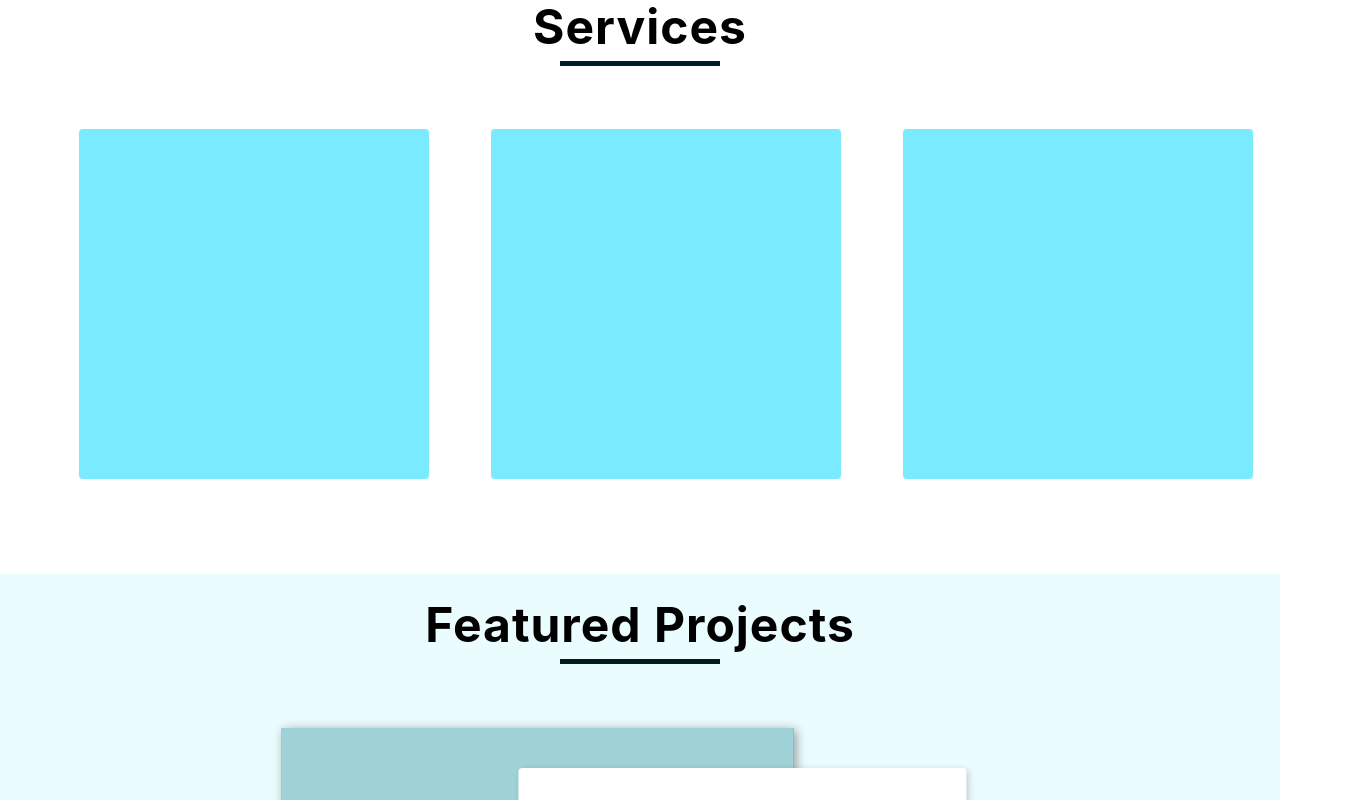
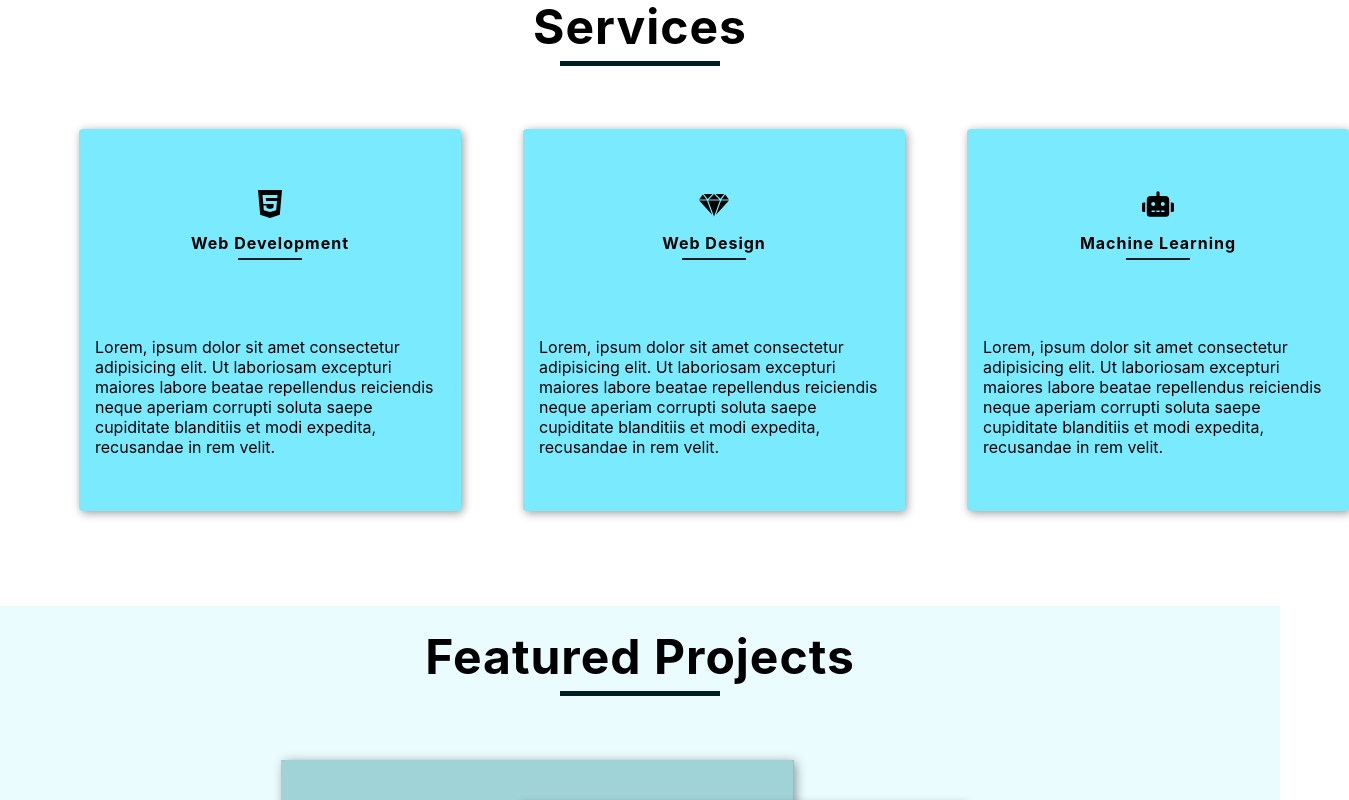
Before and after one commit to dragosdaniil/portofolio-app, a React (Create React App) app: page / in a window 1280 px wide. Shown: the part 840-1640 px from the top of the page, 1349 px wide, since content can reach past the window. Built offline with nearby package versions, Linux system fonts and the light colour scheme; grey boxes are pictures that could not be loaded.

Commit message:
minor changes

```diff
--- a/src/components/FeaturedProjects.js
+++ b/src/components/FeaturedProjects.js
@@ -1,6 +1,5 @@
 import React from "react";
 import Project from "./Project";
-import { Link } from "react-router-dom";
 import { useGlobalContext } from "../context";
 
 const FeaturedProjects = ({ title }) => {
--- a/src/components/Navbar.js
+++ b/src/components/Navbar.js
@@ -1,7 +1,6 @@
 import React, { useRef, useEffect, useState } from "react";
 import { Link } from "react-router-dom";
 import { FaBars } from "react-icons/fa";
-import { useGlobalContext } from "../context";
 
 const PageNavbar = () => {
   // TO DO: FIX THE WIDTH-CHANGING BUG(DELETE THE INLINE STYLE WHEN WIDTH > 992px)
--- a/src/components/Project.js
+++ b/src/components/Project.js
@@ -17,7 +17,7 @@ const Project = ({
     <article className="project">
       <div className="project-center">
         <div className={`img-container ${imgSide}`}>
-          <img src={image} alt="image" />
+          <img src={image} alt="" />
           <div className="img-overlay"></div>
         </div>
         <div className={`project-info ${infoSide}`}>
@@ -25,7 +25,11 @@ const Project = ({
           <p>{description}</p>
           <div className="tag-list">
             {tags.map((tag, index) => {
-              return <h5 className="tag">{tag}</h5>;
+              return (
+                <h5 className="tag" key={index}>
+                  {tag}
+                </h5>
+              );
             })}
           </div>
           <div className="button-container">
--- a/src/components/Service.js
+++ b/src/components/Service.js
@@ -1,7 +1,21 @@
 import React from "react";
 
-const Service = () => {
-  return <article className="service"></article>;
+const Service = ({ children, title }) => {
+  return (
+    <article className="service">
+      <header>
+        <h3 className="service-logo">{children}</h3>
+        <h4>{title}</h4>
+        <div className="underline2"></div>
+      </header>
+      <p>
+        Lorem, ipsum dolor sit amet consectetur adipisicing elit. Ut laboriosam
+        excepturi maiores labore beatae repellendus reiciendis neque aperiam
+        corrupti soluta saepe cupiditate blanditiis et modi expedita, recusandae
+        in rem velit.
+      </p>
+    </article>
+  );
 };
 
 export default Service;
--- a/src/components/Services.js
+++ b/src/components/Services.js
@@ -1,5 +1,8 @@
 import React from "react";
 import Service from "../components/Service";
+import { GiCutDiamond } from "react-icons/gi";
+import { FaHtml5, FaRobot } from "react-icons/fa";
+
 const Services = () => {
   return (
     <section className="services">
@@ -8,9 +11,15 @@ const Services = () => {
         <div className="underline1"></div>
       </header>
       <div className=" section-center services-center">
-        <Service />
-        <Service />
-        <Service />
+        <Service title="web development">
+          <FaHtml5 />
+        </Service>
+        <Service title="web design">
+          <GiCutDiamond />
+        </Service>
+        <Service title="machine learning">
+          <FaRobot />
+        </Service>
       </div>
     </section>
   );
--- a/src/index.css
+++ b/src/index.css
@@ -17,7 +17,7 @@
   --turquoise15: hsl(191, 100%, 7%);
   --turquoise16: hsla(184, 90%, 81%, 0.623);
   --red1: rgb(163, 7, 7);
-  --shadow1: 3px 3px 7px rgba(0, 0, 0, 0.8);
+  --shadow1: 3px 3px 12px rgba(0, 0, 0, 0.7);
   --shadow2: 2px 2px 10px rgba(0, 0, 0, 0.4);
   --shadow3: 2px 2px 7px rgba(0, 0, 0, 0.2);
   --transition: all 0.6s linear;
@@ -77,17 +77,19 @@ header {
   text-align: center;
 }
 
-.underline1,
-.underline2 {
+.underline1 {
   height: 5px;
-  background-color: var(--turquoise15);
   width: 10rem;
   margin: 0 auto;
+  background-color: var(--turquoise15);
 }
 
 .underline2 {
   height: 2px;
-  width: 6rem;
+  width: 4rem;
+  background-color: var(--turquoise15);
+  transition: var(--transition2);
+  margin: 0 auto;
 }
 
 .btn {
@@ -301,13 +303,39 @@ header {
   width: 350px;
   margin: 15px;
   box-sizing: content-box;
-  color: white;
+  color: black;
   transition: var(--transition2);
   border-radius: var(--borderRadius);
+  display: grid;
+  place-items: center;
+  padding: 1rem;
+  box-shadow: var(--shadow2);
+}
+.service-logo {
+  font-size: 2rem;
+  color: black;
+  transition: var(--transition2);
+}
+
+.service p,
+.service h4 {
+  transition: var(--transition2);
 }
 
 .service:hover {
   background-color: var(--turquoise14);
+  box-shadow: var(--shadow1);
+  padding: 1.2rem;
+}
+
+.service:hover .service-logo,
+.service:hover p,
+.service:hover h4 {
+  color: white;
+}
+
+.service:hover .underline2 {
+  background-color: white;
 }
 
 @media screen and (max-width: 640px) {
@@ -540,7 +568,7 @@ header {
 .contact-form {
   background-color: white;
   row-gap: 0.8rem;
-  width: 35vw;
+  width: 500px;
   border-radius: 0.5rem;
   box-shadow: var(--shadow2);
 }
--- a/src/pages/AllProjects.js
+++ b/src/pages/AllProjects.js
@@ -1,6 +1,5 @@
 import React from "react";
 import FeaturedProjects from "../components/FeaturedProjects";
-import { Link } from "react-router-dom";
 
 const AllProjects = () => {
   return (
```
